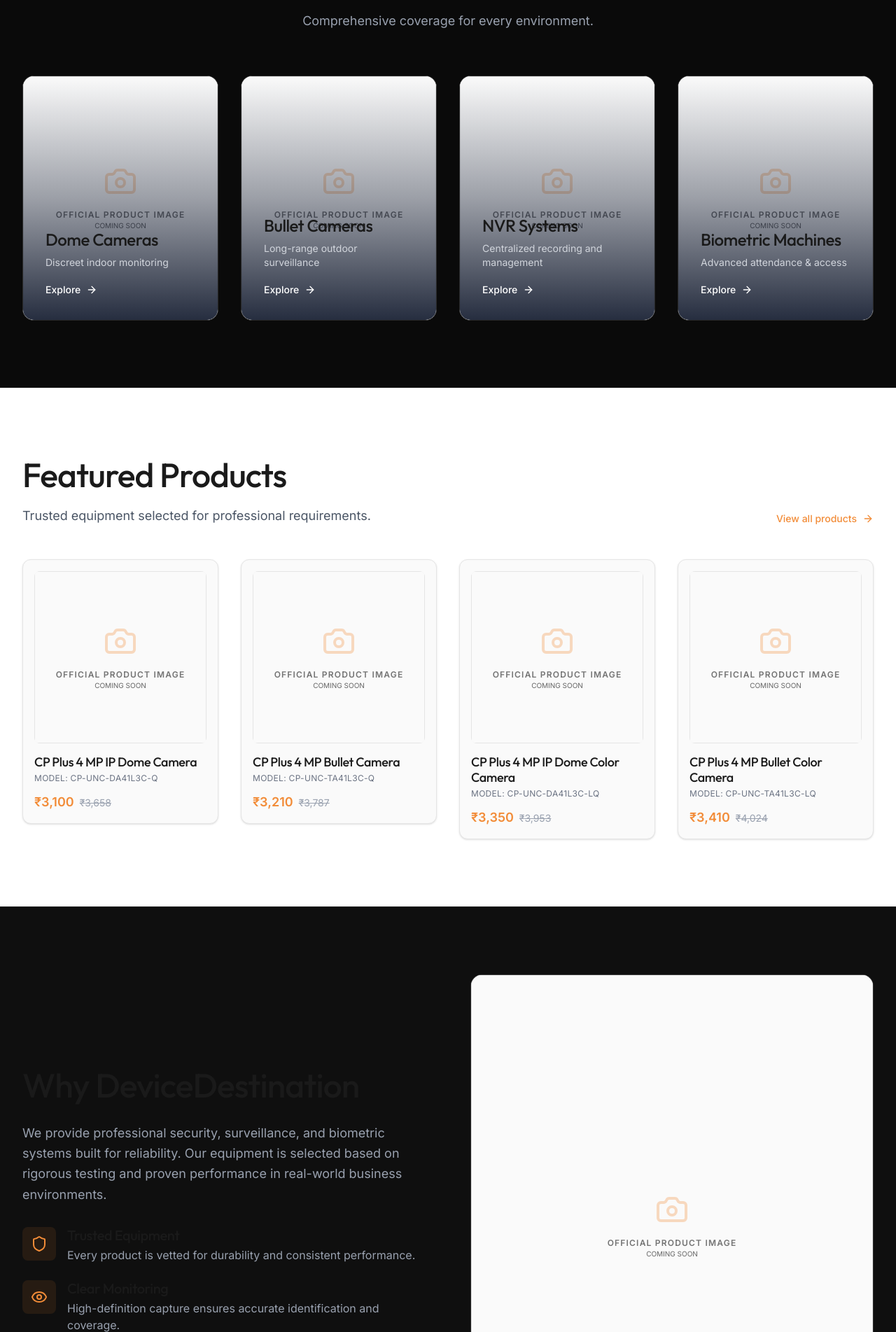
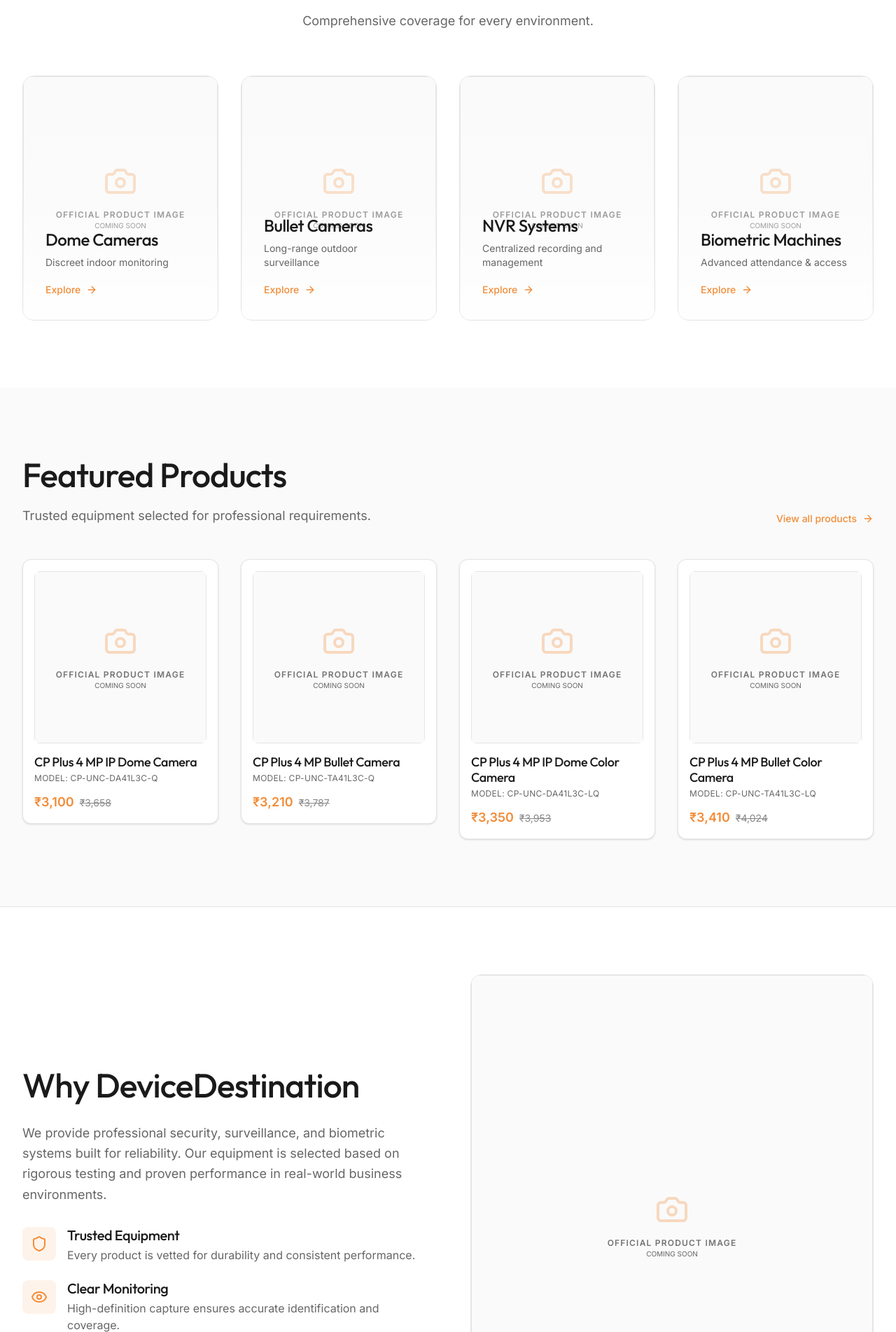
Before and after one commit to witejackel-eng/Ecom-website, a Next.js app: page / in a window 1280 px wide. Shown: the part 737-2640 px from the top of the page at 70% size. Built offline with nearby package versions, Linux system fonts and the light colour scheme.

Commit message:
Design Refinement: Update homepage to white luxury theme

```diff
--- a/src/app/page.tsx
+++ b/src/app/page.tsx
@@ -9,18 +9,18 @@ export default function Home() {
   const featuredProducts = products.slice(0, 4);
 
   return (
-    <main className="flex-1 bg-background">
+    <main className="flex-1 bg-white">
       <Hero />
 
       {/* Featured Categories */}
-      <section className="py-24 bg-[#0A0A0A]">
+      <section className="py-24 bg-white">
         <div className="mx-auto max-w-7xl px-4 sm:px-6 lg:px-8">
           <FadeIn direction="up">
             <div className="text-center mb-16">
-              <h2 className="font-heading text-4xl sm:text-5xl text-[#F5F0E8] mb-4">
+              <h2 className="font-heading text-4xl sm:text-5xl text-[#1A1A1A] mb-4">
                 Security Solutions
               </h2>
-              <p className="text-gray-400 max-w-2xl mx-auto text-lg">
+              <p className="text-[#666666] max-w-2xl mx-auto text-lg">
                 Comprehensive coverage for every environment.
               </p>
             </div>
@@ -35,14 +35,14 @@ export default function Home() {
               <StaggerItem key={cat.name}>
                 <Link
                   href={`/products?category=${encodeURIComponent(cat.name)}`}
-                  className="group relative aspect-[4/5] overflow-hidden rounded-2xl bg-surface-hover border border-[#2A2A2A] block"
+                  className="group relative aspect-[4/5] overflow-hidden rounded-2xl bg-[#FAFAFA] border border-[#E5E5E5] block hover:shadow-lg transition-all duration-300"
                 >
                   <ProductPlaceholder className="absolute inset-0" />
-                  <div className="absolute inset-0 bg-gradient-to-t from-slate-900/90 via-slate-900/40 to-transparent" />
+                  <div className="absolute inset-0 bg-gradient-to-t from-white/90 via-white/20 to-transparent" />
                   <div className="absolute bottom-0 left-0 p-8">
-                    <h3 className="font-heading text-2xl text-white mb-2">{cat.name}</h3>
-                    <p className="text-gray-300 text-sm mb-4">{cat.desc}</p>
-                    <span className="inline-flex items-center gap-2 text-sm font-medium text-white group-hover:gap-3 transition-all duration-300">
+                    <h3 className="font-heading text-2xl text-[#1A1A1A] mb-2">{cat.name}</h3>
+                    <p className="text-[#666666] text-sm mb-4">{cat.desc}</p>
+                    <span className="inline-flex items-center gap-2 text-sm font-medium text-[#F28C38] group-hover:gap-3 transition-all duration-300">
                       Explore <ArrowRight className="h-4 w-4" />
                     </span>
                   </div>
@@ -54,19 +54,19 @@ export default function Home() {
       </section>
 
       {/* Featured Products */}
-      <section className="py-24 bg-background">
+      <section className="py-24 bg-[#FAFAFA]">
         <div className="mx-auto max-w-7xl px-4 sm:px-6 lg:px-8">
           <FadeIn direction="up">
             <div className="flex items-end justify-between mb-12">
               <div>
-                <h2 className="font-heading text-4xl sm:text-5xl text-foreground mb-4">
+                <h2 className="font-heading text-4xl sm:text-5xl text-[#1A1A1A] mb-4">
                   Featured Products
                 </h2>
-                <p className="text-gray-600 text-lg">
+                <p className="text-[#666666] text-lg">
                   Trusted equipment selected for professional requirements.
                 </p>
               </div>
-              <Link href="/products" className="hidden sm:inline-flex items-center gap-2 text-sm font-medium text-primary hover:text-primary-hover transition-colors group">
+              <Link href="/products" className="hidden sm:inline-flex items-center gap-2 text-sm font-medium text-[#F28C38] hover:text-[#C96E1A] transition-colors group">
                 View all products <ArrowRight className="h-4 w-4 transition-transform group-hover:translate-x-1" />
               </Link>
             </div>
@@ -74,16 +74,16 @@ export default function Home() {
           <StaggerContainer className="grid grid-cols-1 sm:grid-cols-2 lg:grid-cols-4 gap-8">
             {featuredProducts.map((product) => (
               <StaggerItem key={product.id}>
-                <div className="bg-surface rounded-xl p-4 border border-border shadow-sm hover:shadow-md hover:border-primary/30 transition-all duration-300">
+                <div className="bg-white rounded-xl p-4 border border-[#E5E5E5] shadow-sm hover:shadow-lg hover:border-[#F28C38]/30 transition-all duration-300">
                   <Link href={`/products/${product.id}`}>
-                    <div className="relative aspect-square rounded-lg bg-surface-hover mb-4 overflow-hidden">
+                    <div className="relative aspect-square rounded-lg bg-[#FAFAFA] mb-4 overflow-hidden">
                       <ProductPlaceholder className="absolute inset-0" />
                     </div>
-                    <h3 className="font-heading text-lg text-foreground mb-1 group-hover:text-primary transition-colors">{product.name}</h3>
-                    <p className="text-xs text-gray-500 uppercase tracking-wide mb-3">Model: {product.model}</p>
+                    <h3 className="font-heading text-lg text-[#1A1A1A] mb-1 group-hover:text-[#F28C38] transition-colors">{product.name}</h3>
+                    <p className="text-xs text-[#666666] uppercase tracking-wide mb-3">Model: {product.model}</p>
                     <div className="flex items-baseline gap-2">
-                      <span className="text-lg font-semibold text-primary">₹{product.price.toLocaleString('en-IN')}</span>
-                      <span className="text-sm text-gray-400 line-through">₹{product.mrp.toLocaleString('en-IN')}</span>
+                      <span className="text-lg font-semibold text-[#F28C38]">₹{product.price.toLocaleString('en-IN')}</span>
+                      <span className="text-sm text-[#888] line-through">₹{product.mrp.toLocaleString('en-IN')}</span>
                     </div>
                   </Link>
                 </div>
@@ -91,7 +91,7 @@ export default function Home() {
             ))}
           </StaggerContainer>
           <div className="mt-12 text-center sm:hidden">
-            <Link href="/products" className="inline-flex items-center gap-2 text-sm font-medium text-primary">
+            <Link href="/products" className="inline-flex items-center gap-2 text-sm font-medium text-[#F28C38]">
               View all products <ArrowRight className="h-4 w-4" />
             </Link>
           </div>
@@ -99,15 +99,15 @@ export default function Home() {
       </section>
 
       {/* Why DeviceDestination */}
-      <section className="py-24 bg-[#0F0F0F] border-y border-[#2A2A2A]">
+      <section className="py-24 bg-white border-y border-[#E5E5E5]">
         <div className="mx-auto max-w-7xl px-4 sm:px-6 lg:px-8">
           <div className="grid grid-cols-1 lg:grid-cols-2 gap-16 items-center">
             <FadeIn direction="right">
               <div>
-                <h2 className="font-heading text-4xl sm:text-5xl text-[#F5F0E8] mb-6">
+                <h2 className="font-heading text-4xl sm:text-5xl text-[#1A1A1A] mb-6">
                   Why DeviceDestination
                 </h2>
-                <p className="text-lg text-gray-400 mb-8 leading-relaxed">
+                <p className="text-lg text-[#666666] mb-8 leading-relaxed">
                   We provide professional security, surveillance, and biometric systems built for reliability.
                   Our equipment is selected based on rigorous testing and proven performance in real-world business environments.
                 </p>
@@ -122,8 +122,8 @@ export default function Home() {
                         <item.icon className="h-6 w-6" />
                       </div>
                       <div>
-                        <h3 className="font-heading text-xl text-[#F5F0E8] mb-1">{item.title}</h3>
-                        <p className="text-gray-400">{item.desc}</p>
+                        <h3 className="font-heading text-xl text-[#1A1A1A] mb-1">{item.title}</h3>
+                        <p className="text-[#666666]">{item.desc}</p>
                       </div>
                     </StaggerItem>
                   ))}
@@ -131,13 +131,14 @@ export default function Home() {
               </div>
             </FadeIn>
             <FadeIn direction="left">
-              <div className="relative aspect-[4/5] rounded-2xl overflow-hidden border border-[#2A2A2A]">
+              <div className="relative aspect-[4/5] rounded-2xl overflow-hidden border border-[#E5E5E5]">
                 <ProductPlaceholder />
               </div>
             </FadeIn>
           </div>
         </div>
       </section>
+
 
       {/* Brands */}
       <section className="py-16 bg-background">
```
